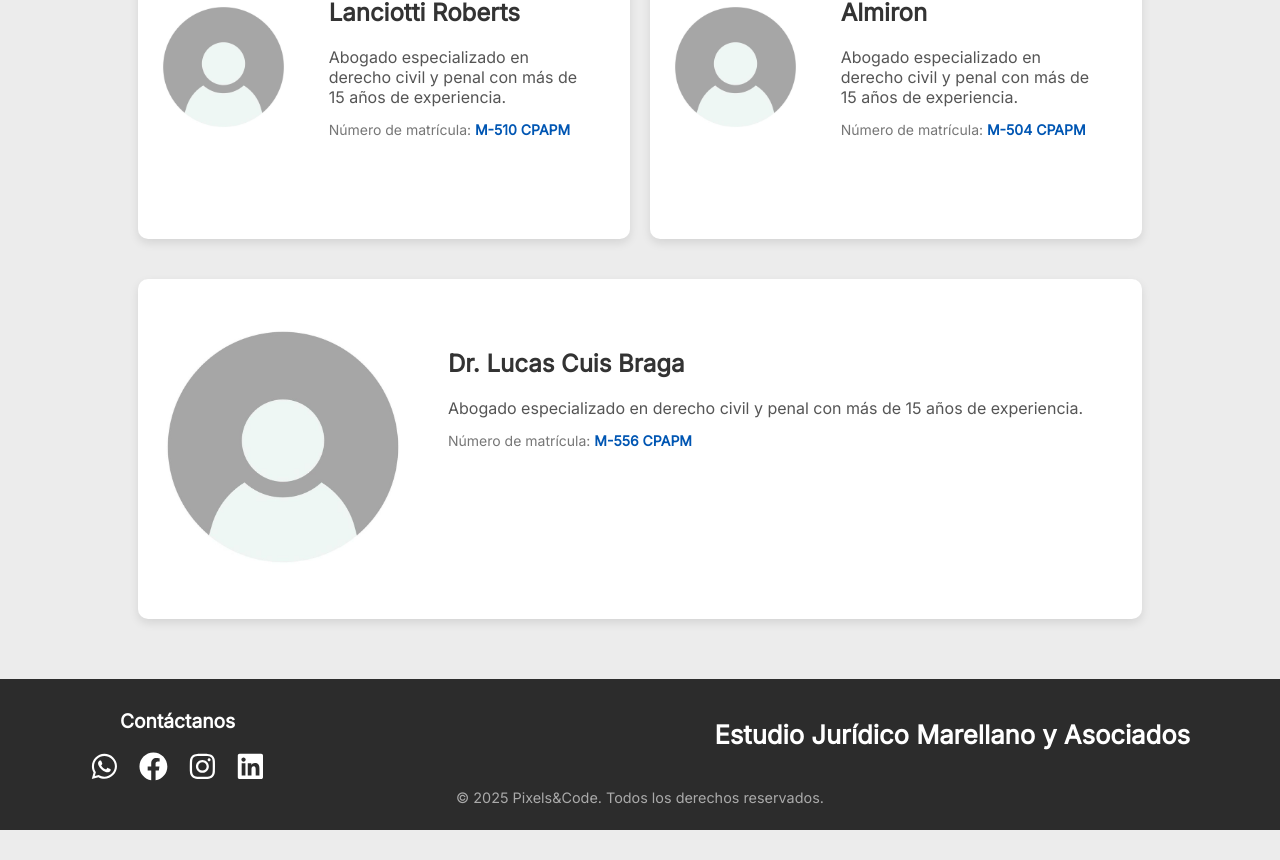
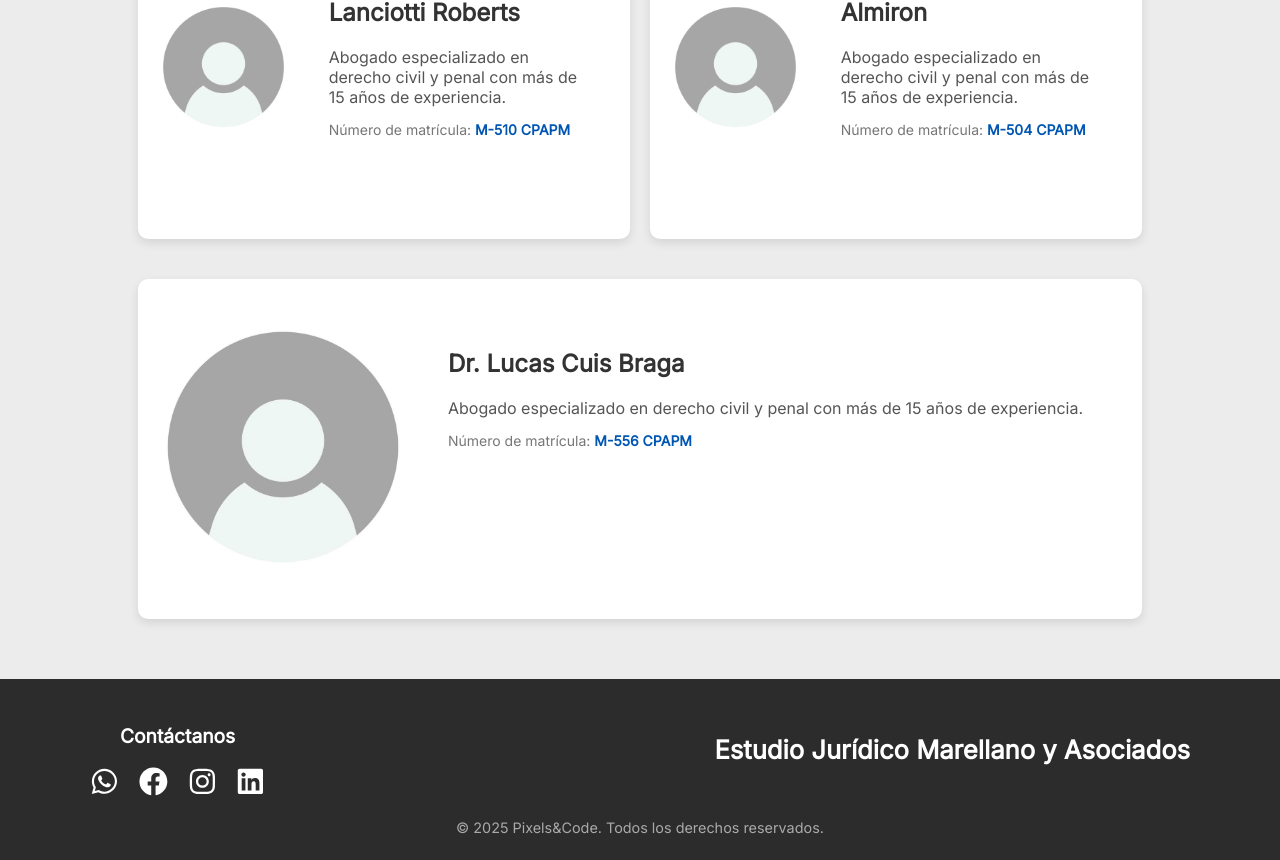
Before and after one commit to enzo1antilipi/StudyMarellano, a Next.js app: page / in a window 1280 px wide. Shown: the part 2139-2999 px from the top of the page. Before the commit the page ends 2969 px from the top, so only its background shows below. Built offline with nearby package versions, Linux system fonts and the light colour scheme.

Commit message:
le di altura al footer

```diff
--- a/src/app/styles/Footer.module.css
+++ b/src/app/styles/Footer.module.css
@@ -14,7 +14,7 @@
   align-items: center;
   justify-content: space-between;
   max-width: 1100px;
-  max-height: 80px;
+  max-height: 110px;
   margin: 0 auto;
   padding: 0 20px;
   z-index: 9999;
```
